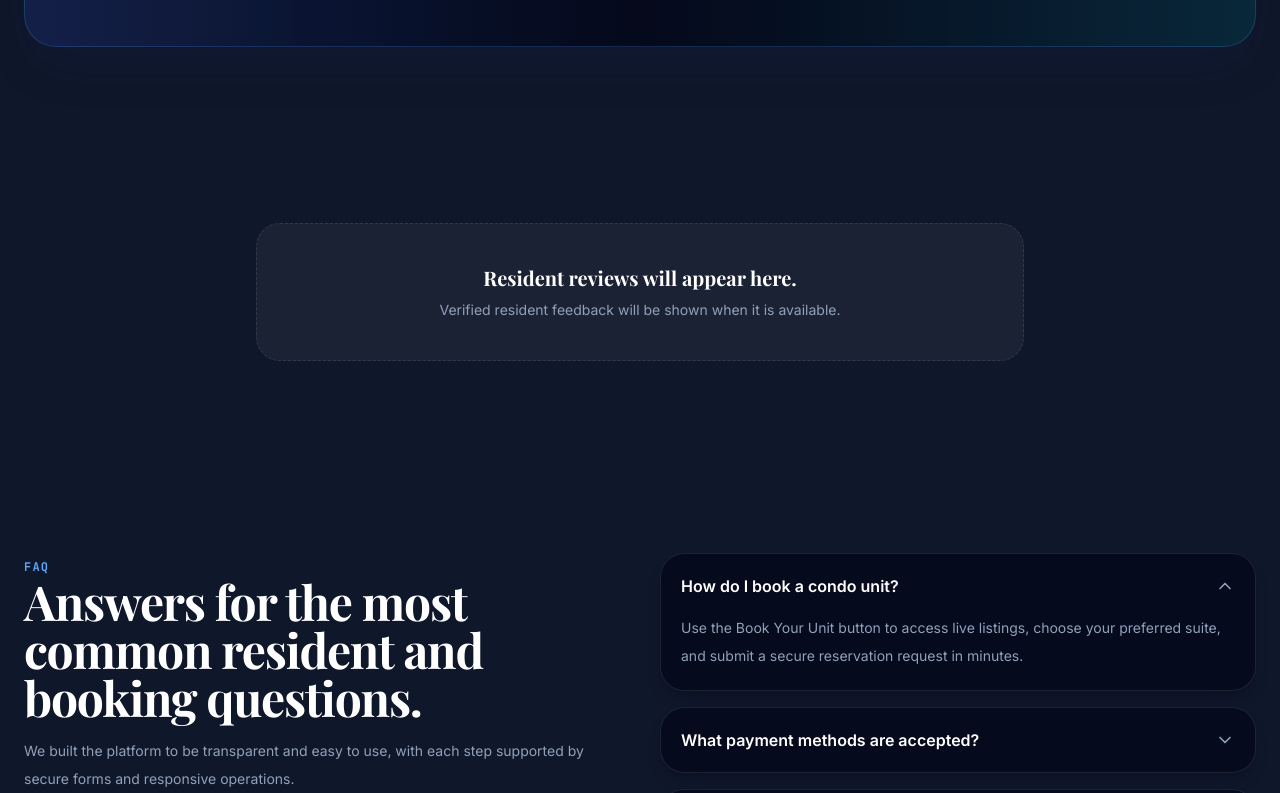
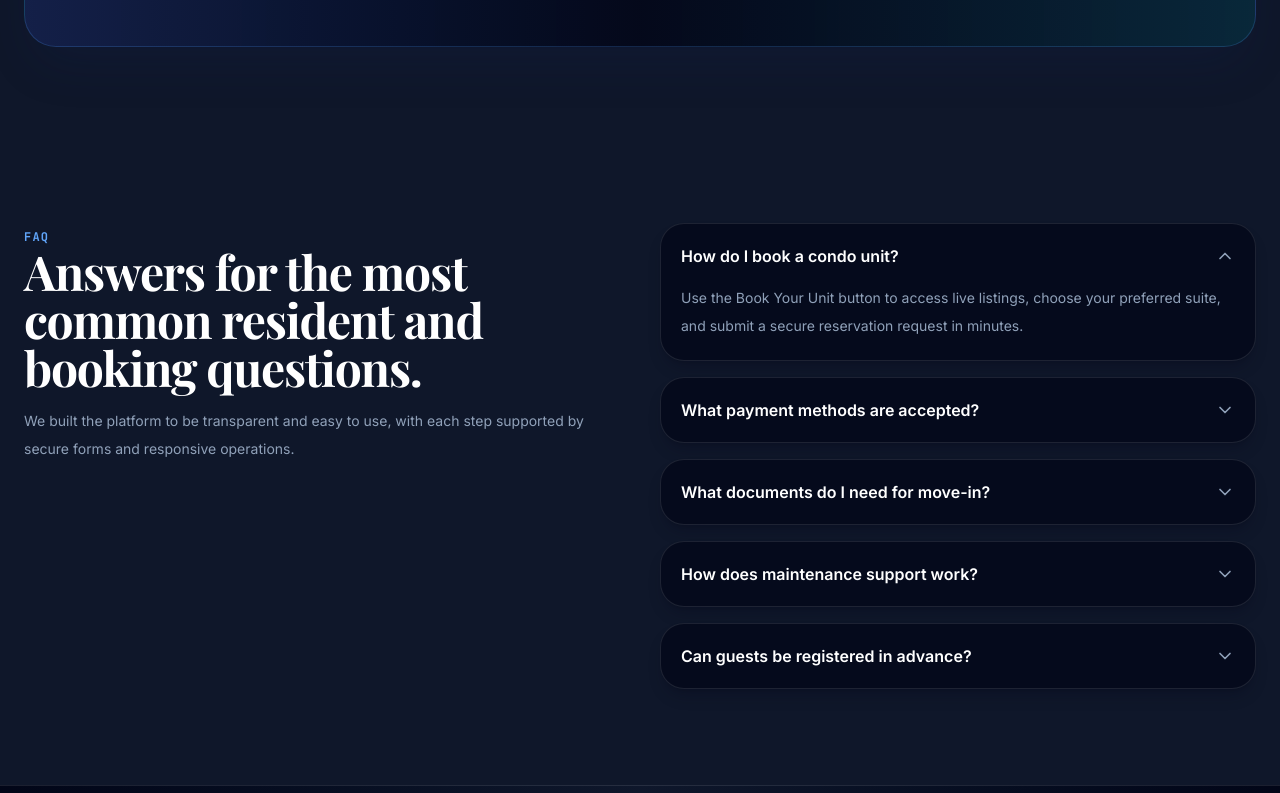
Before and after one commit to Steven20875/Condominium-booking-and-operation-management-system, a React (Vite) app: page / in a window 1280 px wide. Shown: the part 3600-4393 px from the top of the page. Built offline with nearby package versions, Linux system fonts and the light colour scheme; no server answers; a web font is replaced by a local one.

Commit message:
Remove resident reviews placeholder

```diff
--- a/src/components/LandingPage.tsx
+++ b/src/components/LandingPage.tsx
@@ -396,13 +396,6 @@ export default function LandingPage({ onLoginClick, onBrowseClick }: LandingPage
         </div>
       </section>
 
-      <section id="reviews" className="px-6 py-24 text-center scroll-mt-10 select-none">
-        <div className="mx-auto max-w-3xl rounded-3xl border border-dashed border-white/10 bg-white/5 p-10">
-          <p className="font-serif text-xl font-bold text-white">Resident reviews will appear here.</p>
-          <p className="mt-2 text-sm text-slate-400">Verified resident feedback will be shown when it is available.</p>
-        </div>
-      </section>
-
       {/* FAQ SECTION */}
       <section id="faq" className="py-24 px-6 max-w-7xl mx-auto scroll-mt-10">
         <div className="grid grid-cols-1 lg:grid-cols-2 gap-10">
```
